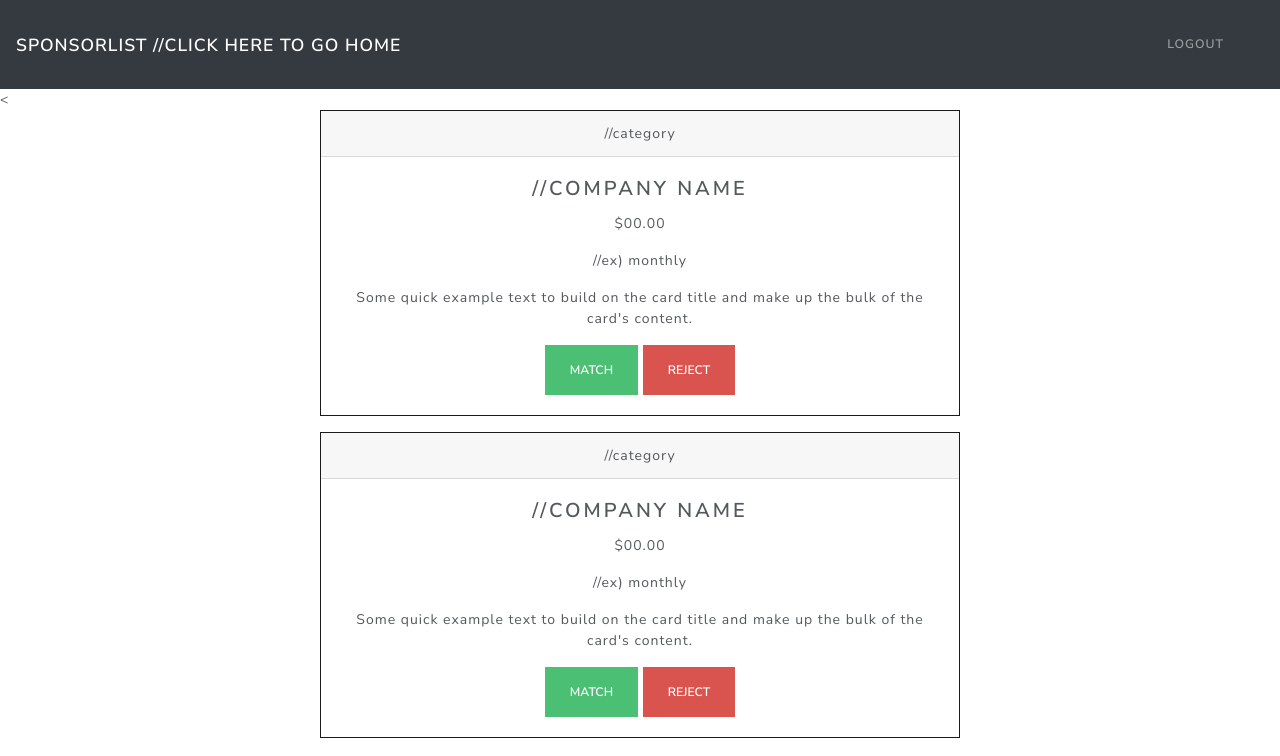
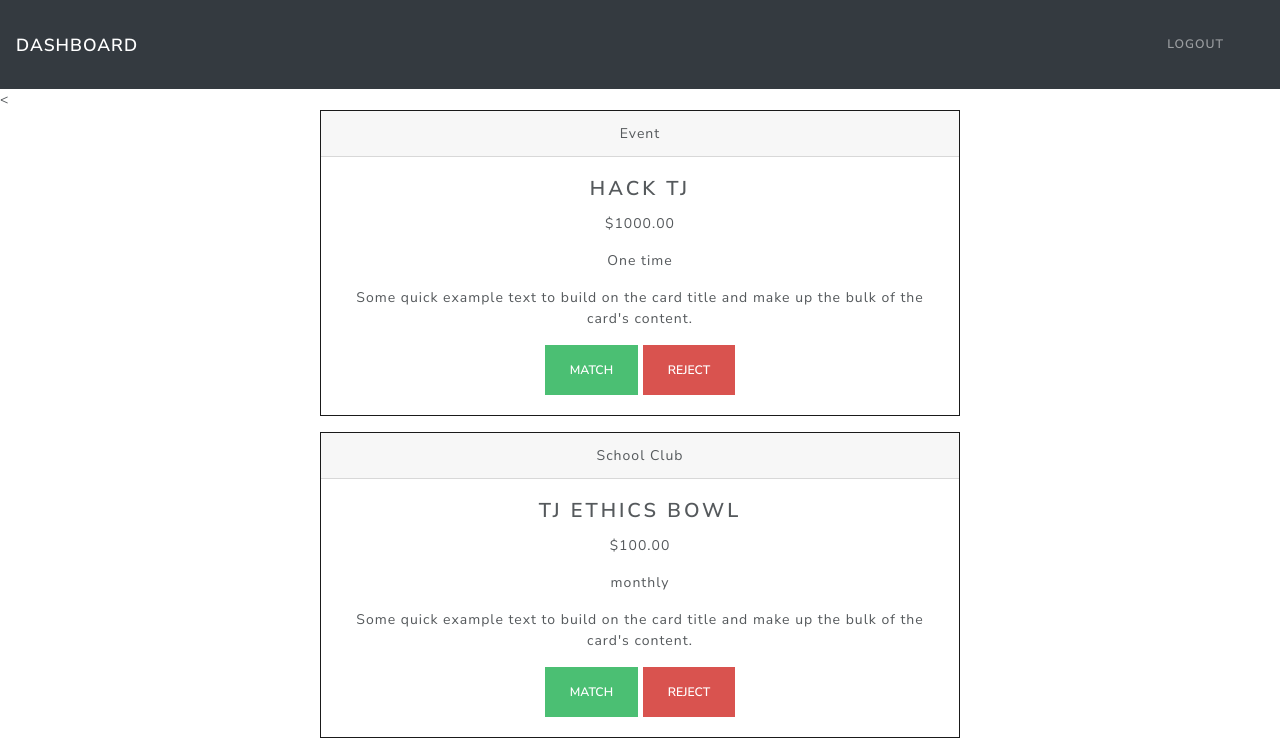
Before and after one commit to czhao028/SponsorsList, a plain HTML site: page Sponsor_view.html in a window 1280 px wide. Drawn offline with nearby package versions, Linux system fonts and the light colour scheme.

Commit message:
used real life sample

```diff
--- a/Sponsor_view.html
+++ b/Sponsor_view.html
@@ -10,7 +10,7 @@
 	</head>
 <body>
 	<nav class="navbar navbar-expand-lg navbar-dark bg-dark">
-	  <a class="navbar-brand" href="#">SponsorList //click here to go home</a>
+	  <a class="navbar-brand" href="#">Dashboard</a>
 	  <button class="navbar-toggler" type="button" data-toggle="collapse" data-target="#navbarColor02" aria-controls="navbarColor02" aria-expanded="false" aria-label="Toggle navigation" style="">
 	    <span class="navbar-toggler-icon"></span>
 	  </button>
@@ -30,22 +30,22 @@
 	<
 	<center>
 		<div class="card border-primary mb-3" style="max-width: 40rem;" padding = "10px">
-		  <div class="card-header">//category</div>
+		  <div class="card-header">Event</div>
 		  <div class="card-body">
-		    <h4 class="card-title">//company name</h4>
-		    <p id = "card-cost" class = "card-cost"> $00.00 </p>
-		    <p id = "card-payment_method" class = "card-payment_method"> //ex) monthly</p>
+		    <h4 class="card-title">Hack TJ</h4>
+		    <p id = "card-cost" class = "card-cost"> $1000.00 </p>
+		    <p id = "card-payment_method" class = "card-payment_method">One time</p>
 		    <p id = "card-text" class="card-text">Some quick example text to build on the card title and make up the bulk of the card's content.</p>
 		    <button type="button" class="btn btn-success" onclick = "match()">Match</button>
             <button type="button" class="btn btn-danger" onclick = "reject()">Reject</button>
 		  </div>
 		</div>
 		<div class="card border-primary mb-3" style="max-width: 40rem;" padding = "10px">
-		  <div class="card-header">//category</div>
+		  <div class="card-header">School Club</div>
 		  <div class="card-body">
-		    <h4 class="card-title">//company name</h4>
-		    <p id = "card-cost" class = "card-cost"> $00.00 </p>
-		    <p id = "card-payment_method" class = "card-payment_method"> //ex) monthly</p>
+		    <h4 class="card-title">TJ Ethics Bowl</h4>
+		    <p id = "card-cost" class = "card-cost"> $100.00 </p>
+		    <p id = "card-payment_method" class = "card-payment_method">monthly</p>
 		    <p id = "card-text" class="card-text">Some quick example text to build on the card title and make up the bulk of the card's content.</p>
 		    <button type="button" class="btn btn-success" onclick = "match()">Match</button>
             <button type="button" class="btn btn-danger" onclick = "reject()">Reject</button>
```
